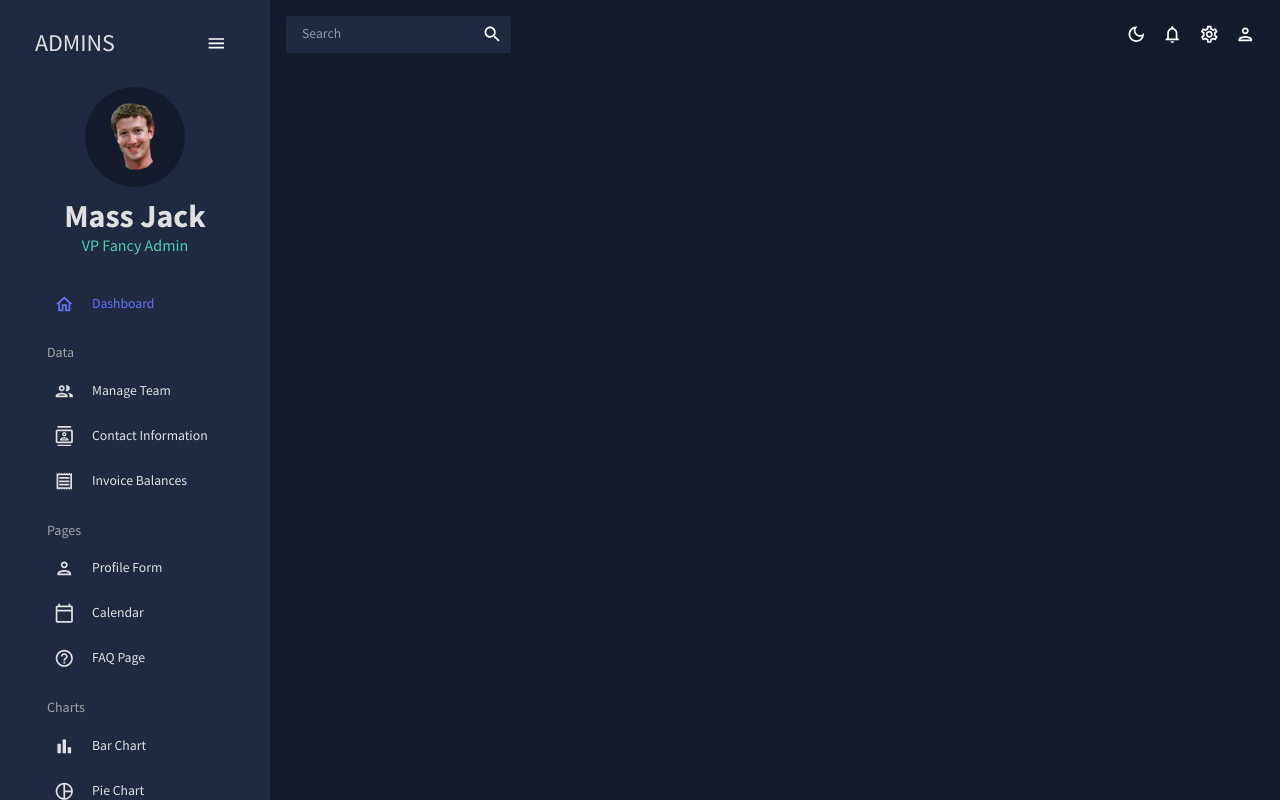
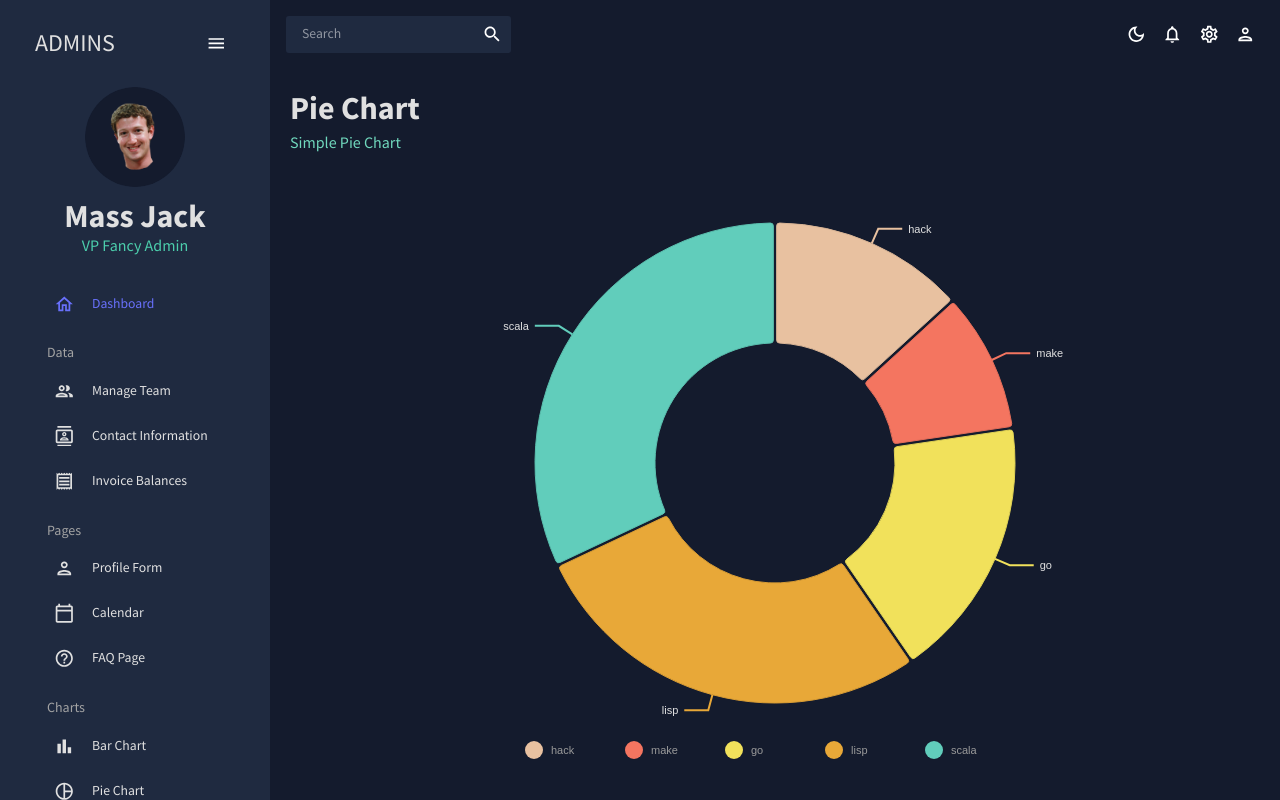
Before and after one commit to massjack1/admin-dashboard, a React (Create React App) app: page /pie in a window 1280 px wide. Built offline with nearby package versions, Linux system fonts and the light colour scheme.

Commit message:
Create PieChart

```diff
--- a/src/App.js
+++ b/src/App.js
@@ -11,8 +11,8 @@
 import Calendar from "./scenes/calendar";
 import FAQ from "./scenes/faq";
 import Bar from "./scenes/bar";
+import Pie from "./scenes/pie";
 //import Line from "./scenes/line";
-//import Pie from "./scenes/pie";
 //import Geography from "./scenes/geography";
 
 
@@ -35,8 +35,8 @@
             <Route path="/calendar" element={<Calendar />} />
             <Route path="/faq" element={<FAQ />} />
             <Route path="/bar" element={<Bar />} />
-            {/*<Route path="/pie" element={<Pie />} />
-            <Route path="/line" element={<Line />} />
+            <Route path="/pie" element={<Pie />} />
+            {/*<Route path="/line" element={<Line />} />
             <Route path="/geography" element={<Geography />} /> */}
 
   </Routes>
--- /dev/null
+++ b/src/components/PieChart.jsx
@@ -0,0 +1,120 @@
+import { ResponsivePie } from "@nivo/pie";
+import { tokens } from "../theme";
+import { useTheme } from "@mui/material";
+import { mockPieData as data } from "../data/mockData";
+
+const PieChart = () => {
+    const theme = useTheme();
+    const colors = tokens(theme.palette.mode);
+
+return (
+<ResponsivePie
+        data={data}
+        theme={{
+            axis: {
+                domain: {
+                    line: {
+                        stroke: colors.grey[100],
+                    },
+                },
+                legend: {
+                    text: {
+                        fill: colors.grey[100],
+                    },
+                },
+                ticks: {
+                    line: {
+                        stroke: colors.grey[100],
+                        strokeWidth: 1,
+                    },
+                    text: {
+                        fill: colors.grey[100],
+                    },
+                },
+            },
+            legends: {
+                text: {
+                    fill: colors.grey[100],
+                },
+            },
+        }}
+        margin={{ top: 40, right: 80, bottom: 80, left: 80 }}
+        innerRadius={0.5}
+        padAngle={0.7}
+        cornerRadius={3}
+        activeOuterRadiusOffset={8}
+        borderWidth={1}
+        borderColor={{
+            from: 'color',
+            modifiers: [
+                [
+                    'darker',
+                    0.2
+                ]
+            ]
+        }}
+        arcLinkLabelsSkipAngle={10}
+        arcLinkLabelsTextColor={colors.grey[100]}
+        arcLinkLabelsThickness={2}
+        arcLinkLabelsColor={{ from: 'color' }}
+        enableArcLabels={false}
+        arcLabelsSkipAngle={10}
+        arcLabelsTextColor={{
+            from: 'color',
+            modifiers: [
+                [
+                    'darker',
+                    2
+                ]
+            ]
+        }}
+        defs={[
+            {
+                id: 'dots',
+                type: 'patternDots',
+                background: 'inherit',
+                color: 'rgba(255, 255, 255, 0.3)',
+                size: 4,
+                padding: 1,
+                stagger: true
+            },
+            {
+                id: 'lines',
+                type: 'patternLines',
+                background: 'inherit',
+                color: 'rgba(255, 255, 255, 0.3)',
+                rotation: -45,
+                lineWidth: 6,
+                spacing: 10
+            }
+        ]}
+        legends={[
+            {
+                anchor: 'bottom',
+                direction: 'row',
+                justify: false,
+                translateX: 0,
+                translateY: 56,
+                itemsSpacing: 0,
+                itemWidth: 100,
+                itemHeight: 18,
+                itemTextColor: '#999',
+                itemDirection: 'left-to-right',
+                itemOpacity: 1,
+                symbolSize: 18,
+                symbolShape: 'circle',
+                effects: [
+                    {
+                        on: 'hover',
+                        style: {
+                            itemTextColor: '#000'
+                        }
+                    }
+                ]
+            }
+        ]}
+    />
+)
+}
+
+export default PieChart;
--- /dev/null
+++ b/src/scenes/pie/index.jsx
@@ -0,0 +1,17 @@
+import { Box } from "@mui/material";
+import Header from "../../components/Header";
+import PieChart from "../../components/PieChart";
+
+const Pie = () => {
+    return (
+        <Box m="20px">
+        <Header title="Pie Chart" subtitle="Simple Pie Chart"/>
+        <Box height="75vh">
+            <PieChart />
+        </Box>
+        </Box>
+    )
+}
+
+
+export default Pie;
```
